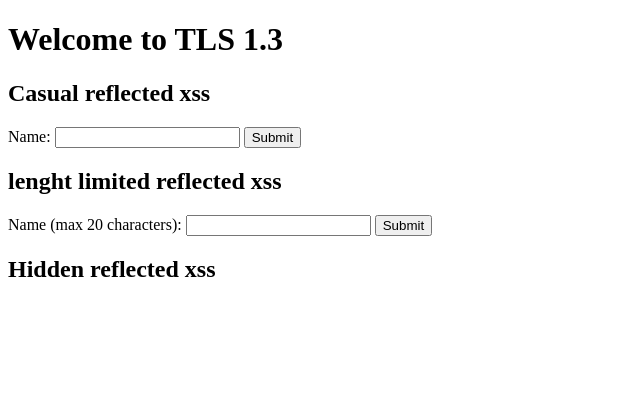
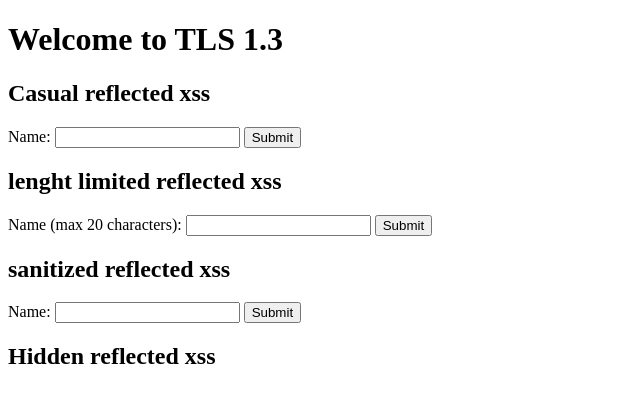
Before and after one commit to michal-simecek/DAST-Benchmark, a PHP site: page / in a window 1280 px wide. Shown: the top 403 px of the page, without its empty margins (0-640 px from the left). Run offline with PHP 8.4, Linux system fonts and the light colour scheme.

Commit message:
added sanitized xss challange

```diff
--- a/modules/tls-ssl-1/site-tls1_3/index.php
+++ b/modules/tls-ssl-1/site-tls1_3/index.php
@@ -21,6 +21,14 @@
 <form method="post">
   Name (max 20 characters): <input type="text" name="name" maxlenght="15">
   <input type="hidden" name="action" value="length_xss">
+  <input type="submit">
+</form>
+
+<h2>sanitized reflected xss</h2>
+
+<form method="post">
+  Name: <input type="text" name="name">
+  <input type="hidden" name="action" value="sanitized_xss">
   <input type="submit">
 </form>
 
@@ -48,6 +56,9 @@ if ($_SERVER["REQUEST_METHOD"] == "POST") {
         case 'hidden_xss':
             casual_xss();
             break;
+        case 'sanitized_xss':
+          sanitized_xss();
+          break;
         default:
             echo "something went wrong";
             break;
@@ -69,6 +80,12 @@ function casual_xss(){
 $name = $_POST['name'];
 echo "Hello, " . $name;
 }
+
+function sanitized_xss(){
+  // reflected in script tags for now, feel free to make it more creative :)
+$name = $_POST['name'];
+echo "<script>". htmlspecialchars($name, ENT_QUOTES, 'UTF-8') . "</script>";
+}
 ?>
 
 </body>
```
